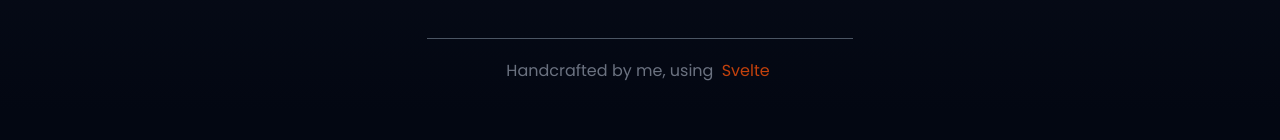
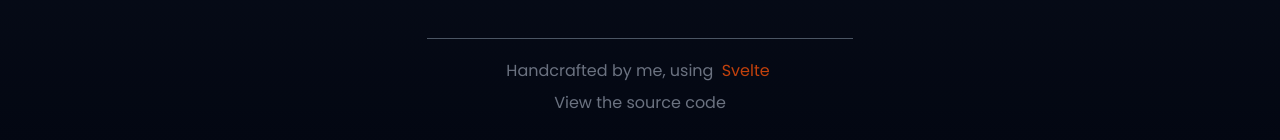
Before and after one commit to Ovikx/personal-site, a SvelteKit app: page / in a window 1280 px wide. Shown: the part 1339-1479 px from the top of the page. Before the commit the page ends 1450 px from the top, so only its background shows below. Built offline with nearby package versions, Linux system fonts and the light colour scheme; no server answers.

Commit message:
add source link

```diff
--- a/src/routes/+page.svelte
+++ b/src/routes/+page.svelte
@@ -129,7 +129,7 @@
 </div>
 <hr class="w-4/12 mx-auto mb-5 mt-10 border-gray-600" />
 
-<footer class="pb-7 flex">
+<footer class="pb-7 flex flex-col gap-2">
 	<div class="mx-auto flex flex-row">
 		<p class=" text-gray-500">Handcrafted by me, using</p>
 		<p>&nbsp;</p>
@@ -140,4 +140,9 @@
 			>Svelte</a
 		>
 	</div>
+	<a
+		class="mx-auto text-gray-500 hover:text-cyan-500 hover:bg-cyan-800 rounded-md hover:bg-opacity-20 px-1 transition-all"
+		href="https://github.com/Ovikx/personal-site"
+		target="_blank">View the source code</a
+	>
 </footer>
```
